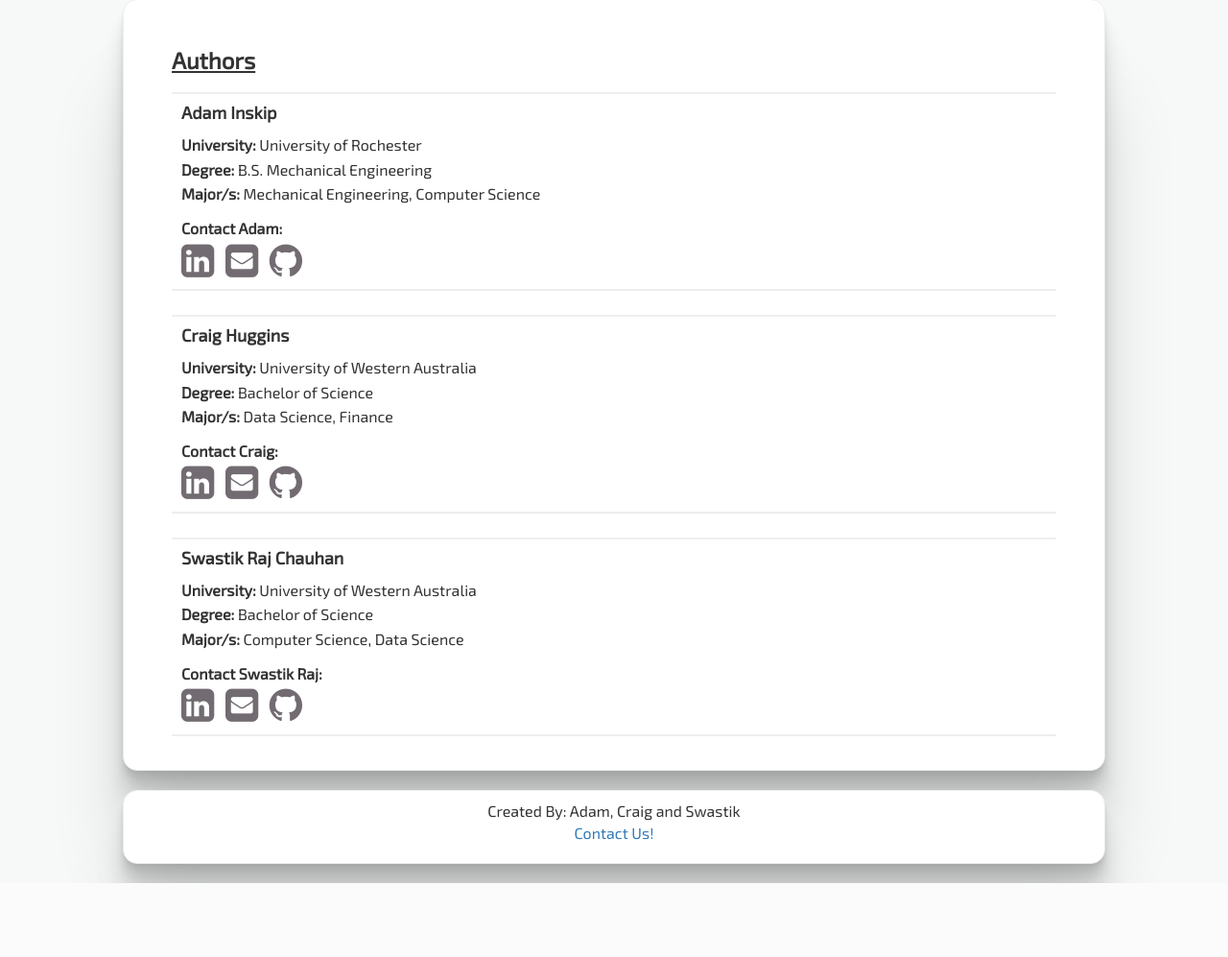
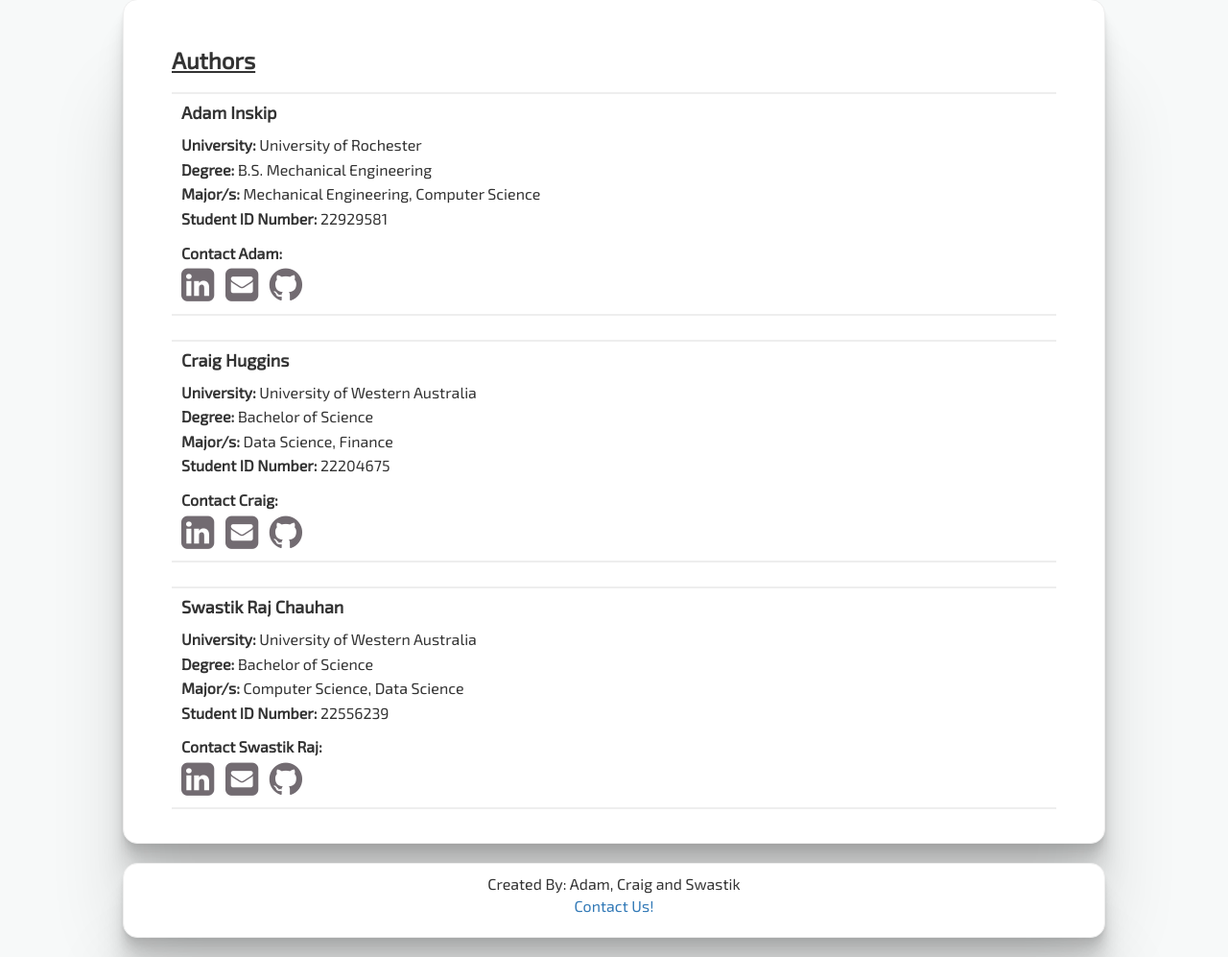
Before and after one commit to quasarswastik/CITS3403_Project-2, a Flask app: page /authors in a window 1280 px wide. Shown: the part 109-1106 px from the top of the page at 96% size. Before the commit the page ends 1029 px from the top, so only its background shows below. Run offline with Flask 2, Linux system fonts and the light colour scheme; some libraries are stand-ins or nearby versions.

Commit message:
added student id numbers to authors, readme

```diff
--- a/app/templates/authors.html
+++ b/app/templates/authors.html
@@ -11,6 +11,7 @@
             <b>University:</b> University of Rochester<br>
             <b>Degree:</b> B.S. Mechanical Engineering<br>
             <b>Major/s:</b> Mechanical Engineering, Computer Science<br>
+            <b>Student ID Number:</b> 22929581<br>
         </p>
 
         <div class="contact_links">
@@ -28,6 +29,7 @@
             <b>University:</b> University of Western Australia<br>
             <b>Degree:</b> Bachelor of Science<br>
             <b>Major/s:</b> Data Science, Finance<br>
+            <b>Student ID Number:</b> 22204675<br>
         </p>
 
         <div class="contact_links">
@@ -45,6 +47,7 @@
             <b>University:</b> University of Western Australia<br>
             <b>Degree:</b> Bachelor of Science<br>
             <b>Major/s:</b> Computer Science, Data Science<br>
+            <b>Student ID Number:</b> 22556239<br>
         </p>
 
         <div class="contact_links">
```
Also changed, not shown: README.md.
